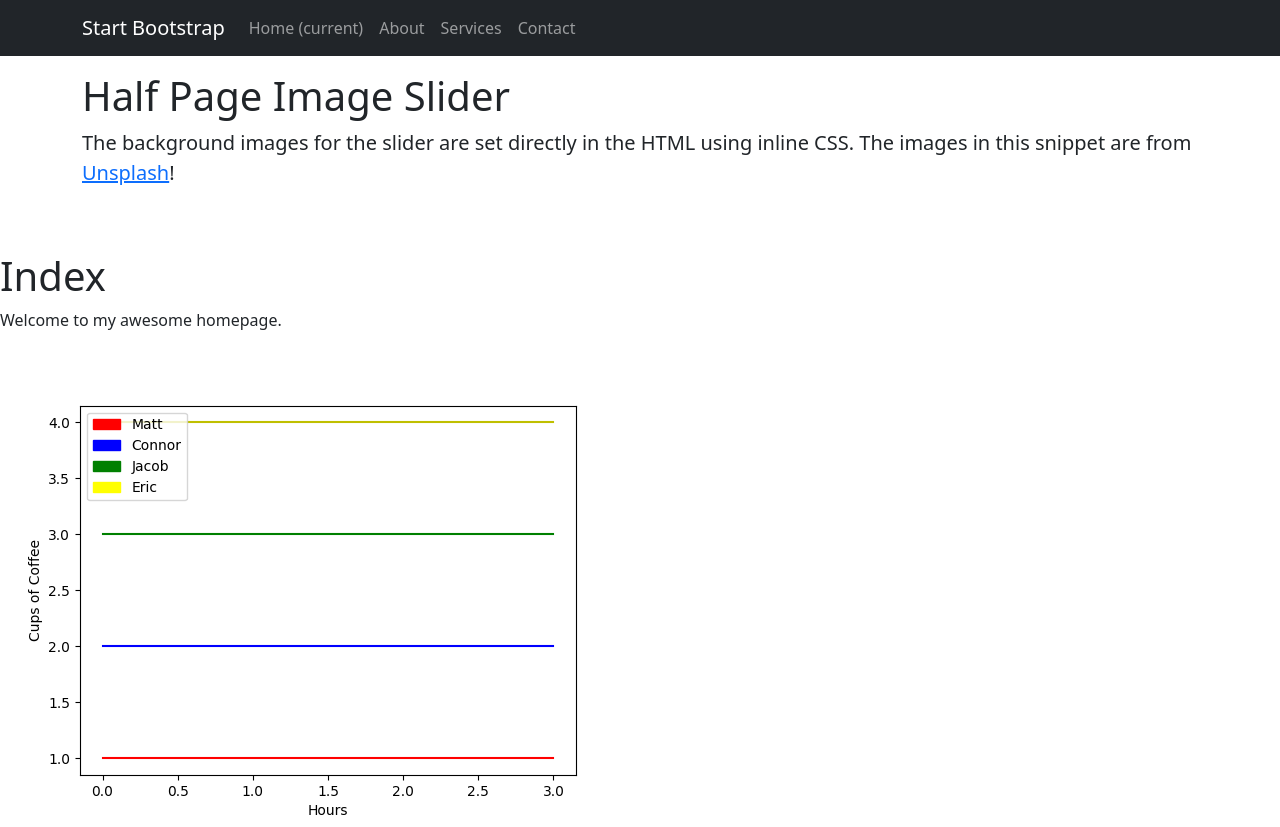
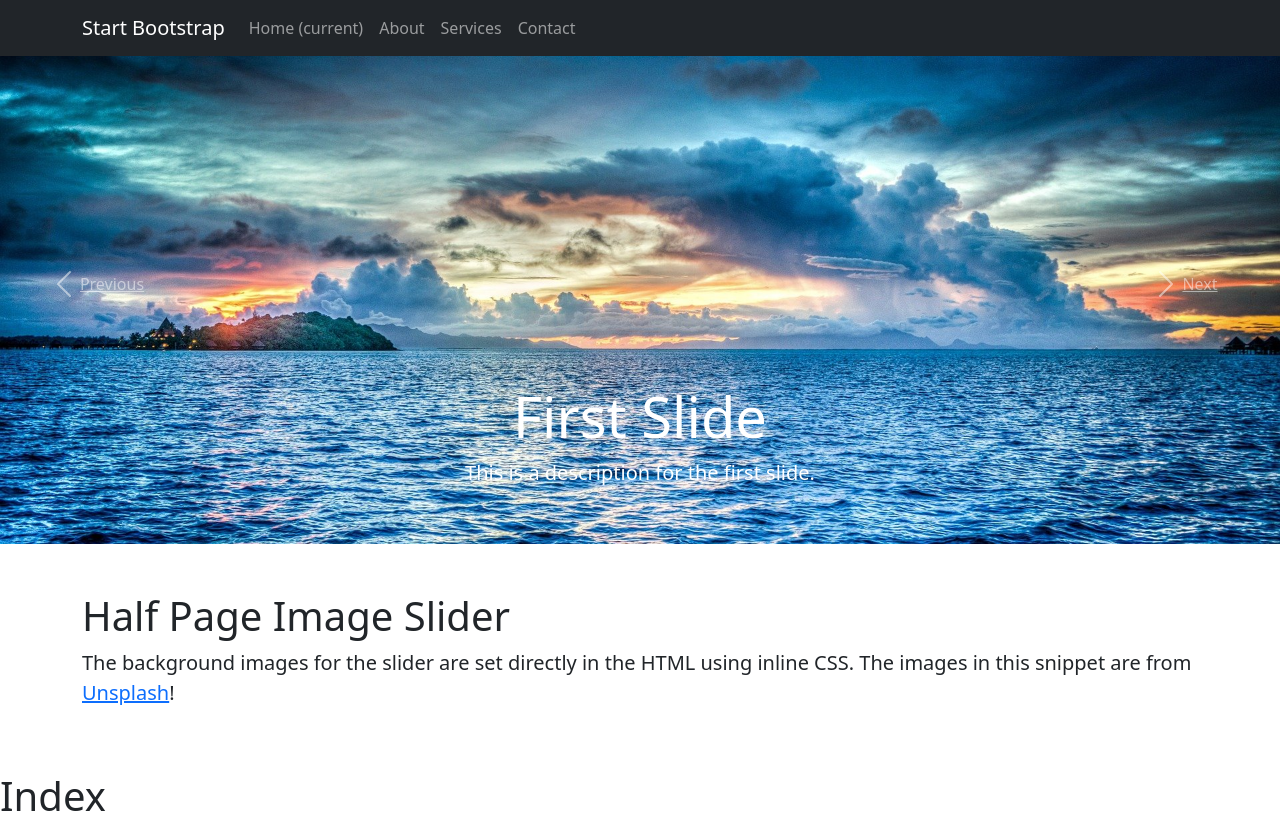
Before and after one commit to MattiKemp/Bee-Hackathon, a Flask app: page / in a window 1280 px wide. Shown: the top 827 px of the page. Run offline with Flask 2, Linux system fonts and the light colour scheme; some libraries are stand-ins or nearby versions.

Commit message:
Updating home and layouts

```diff
--- /dev/null
+++ b/src/static/assets/css/ocean.css
@@ -0,0 +1,9 @@
+.carousel-item {
+  height: 65vh;
+  min-height: 350px;
+  background: no-repeat center center scroll;
+  -webkit-background-size: cover;
+  -moz-background-size: cover;
+  -o-background-size: cover;
+  background-size: cover;
+}
--- a/src/templates/home.html
+++ b/src/templates/home.html
@@ -4,8 +4,6 @@
     {{ super() }}
 {% endblock %}
 {% block content %}
-
-
 
 <nav class="navbar navbar-expand-lg navbar-dark bg-dark fixed-top">
   <div class="container">
@@ -43,21 +41,22 @@
     </ol>
     <div class="carousel-inner" role="listbox">
       <!-- Slide One - Set the background image for this slide in the line below -->
-      <div class="carousel-item active" style="background-image: url('https://source.unsplash.com/RCAhiGJsUUE/1920x1080')">
+      <div class="carousel-item active"
+           style="background-image: url('{{url_for('static',filename='assets/img/borabora.jpg')}}')">
         <div class="carousel-caption d-none d-md-block">
           <h3 class="display-4">First Slide</h3>
           <p class="lead">This is a description for the first slide.</p>
         </div>
       </div>
       <!-- Slide Two - Set the background image for this slide in the line below -->
-      <div class="carousel-item" style="background-image: url('https://source.unsplash.com/wfh8dDlNFOk/1920x1080')">
+      <div class="carousel-item" style="background-image: url('{{url_for('static',filename='assets/img/ocean.jpg')}}')">
         <div class="carousel-caption d-none d-md-block">
           <h3 class="display-4">Second Slide</h3>
           <p class="lead">This is a description for the second slide.</p>
         </div>
       </div>
       <!-- Slide Three - Set the background image for this slide in the line below -->
-      <div class="carousel-item" style="background-image: url('https://source.unsplash.com/O7fzqFEfLlo/1920x1080')">
+      <div class="carousel-item" style="background-image: url('{{url_for('static',filename='assets/img/niagra.jpg')}}')">
         <div class="carousel-caption d-none d-md-block">
           <h3 class="display-4">Third Slide</h3>
           <p class="lead">This is a description for the third slide.</p>
--- a/src/templates/layout.html
+++ b/src/templates/layout.html
@@ -8,9 +8,11 @@
 
    <!-- <link rel="stylesheet" href="style.css" /> -->
     <title>{% block title %}{% endblock %} - BEE</title>
-   <link href="{{url_for('static',filename='bootstrap/js/bootstrap.bundle.min.js')}}", rel="stylesheet">
-   <link href="{{url_for('static',filename='assets/js/jquery.slim.min.js')}}", rel="stylesheet">
+   <link href="{{url_for('static',filename='bootstrap/js/bootstrap.bundle.min.js')}}">
+   <link href="{{url_for('static',filename='assets/js/jquery.slim.min.js')}}">
    <link href="{{url_for('static',filename='bootstrap/css/bootstrap.min.css')}}", rel="stylesheet">
+       <link href="{{url_for('static',filename='assets/css/ocean.css')}}", rel="stylesheet">
+
 
     {% endblock %}
     <h>yo, let's go bees</h>
```
